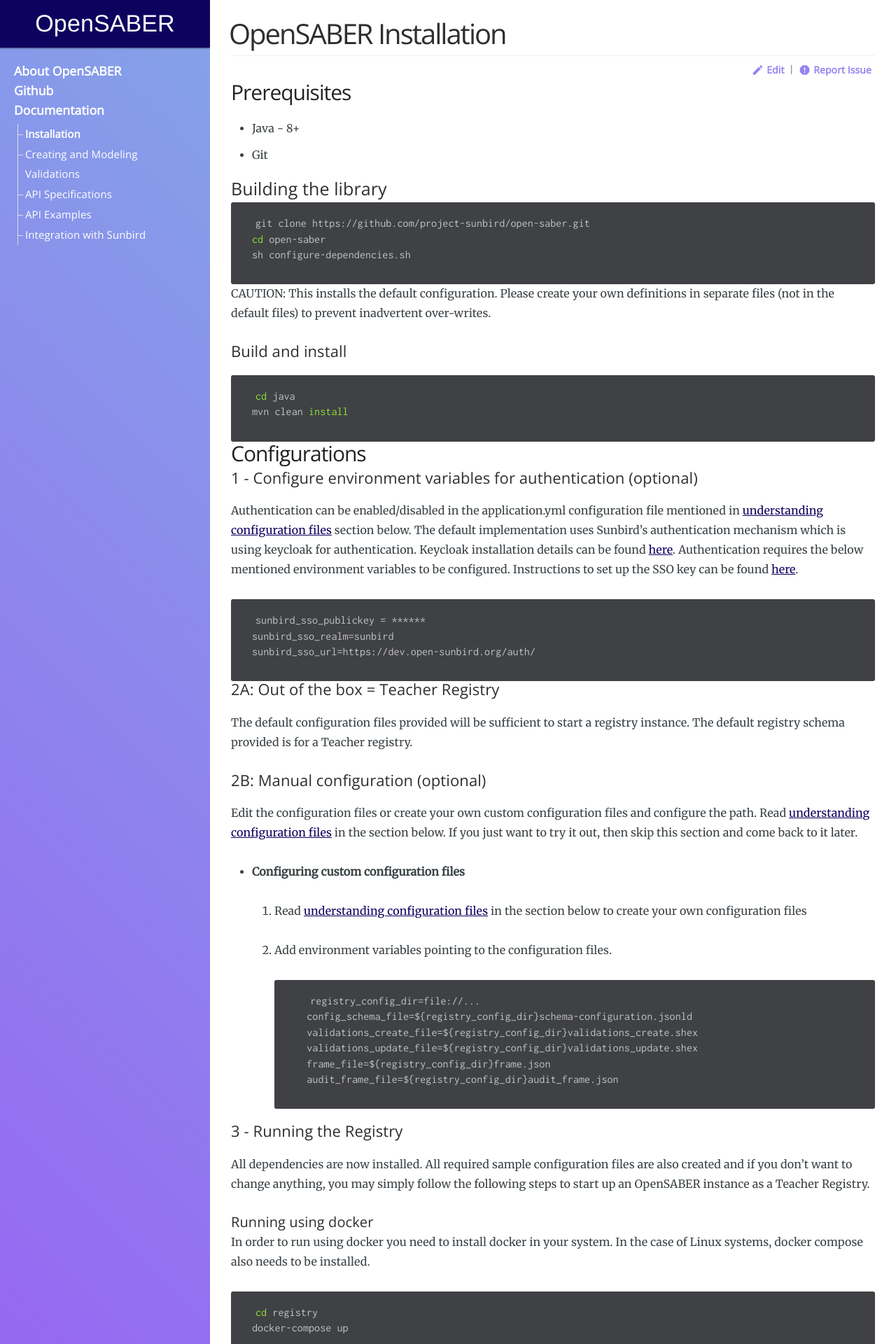
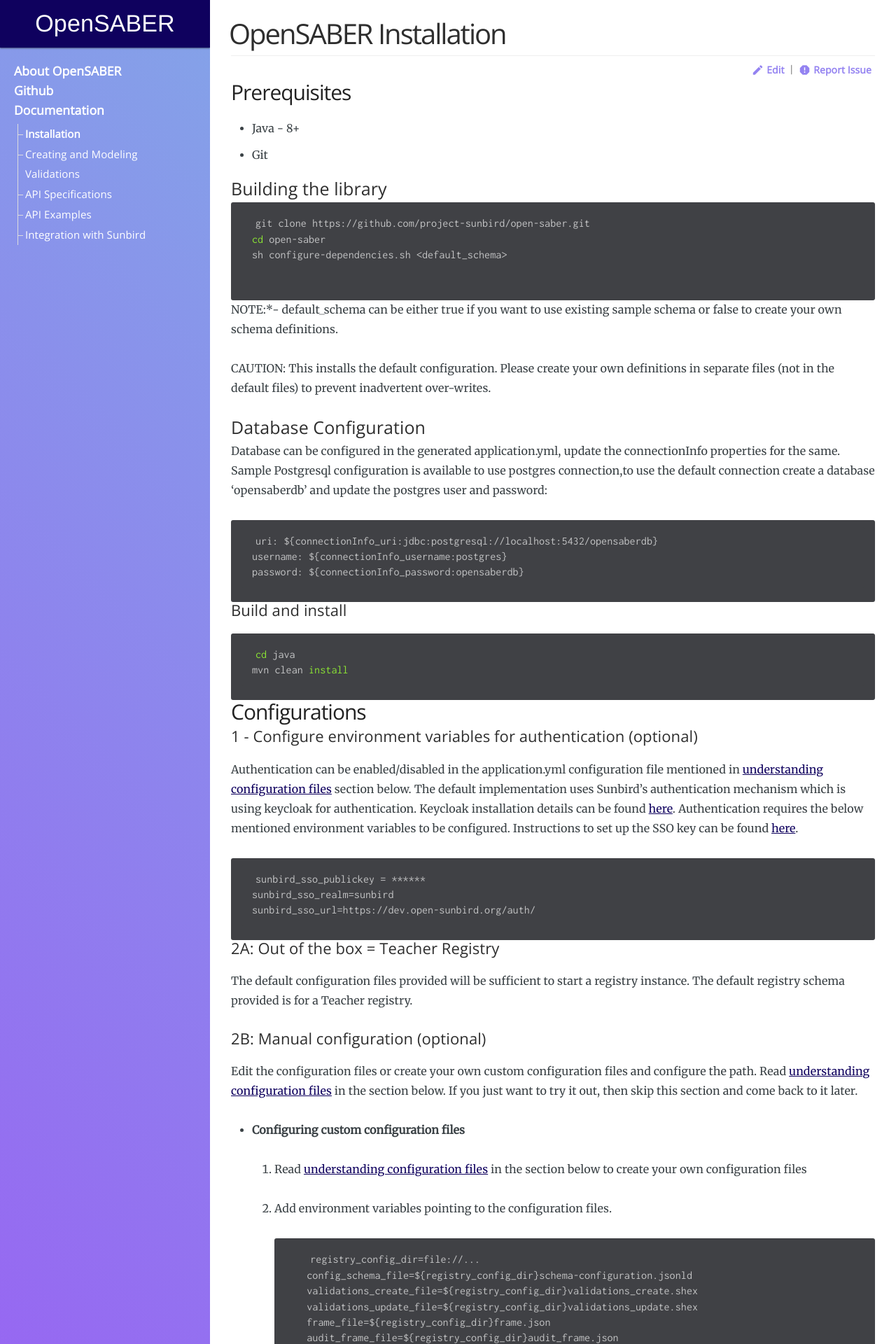
Before and after one commit to project-sunbird/open-saber-docs, a Jekyll site: the page built from _posts/2018-09-11-Installation.md, in a window 1280 px wide. Shown: the top 1920 px of the page at 70% size. Built offline with Jekyll 4.4.1, drawn with Linux system fonts in a browser that asks for light colours; nearby versions of some CDN libraries; some web fonts are replaced; some of the changed text lies outside the part shown.

Commit message:
Update 2018-09-11-Installation.md

````diff
--- a/_posts/2018-09-11-Installation.md
+++ b/_posts/2018-09-11-Installation.md
@@ -20,9 +20,21 @@
 ```sh
 git clone https://github.com/project-sunbird/open-saber.git
 cd open-saber
-sh configure-dependencies.sh
+sh configure-dependencies.sh <default_schema>
+
 ```
+NOTE:*- default_schema can be either true if you want to use existing sample schema or false to create your own schema definitions.
+
 CAUTION: This installs the default configuration. Please create your own definitions in separate files (not in the default files) to prevent inadvertent over-writes.
+
+### Database Configuration
+Database can be configured in the generated application.yml, update the connectionInfo properties for the same.
+Sample Postgresql configuration is available to use postgres connection,to use the default connection create a database 'opensaberdb' and update the postgres user and password:
+```
+uri: ${connectionInfo_uri:jdbc:postgresql://localhost:5432/opensaberdb}
+username: ${connectionInfo_username:postgres}
+password: ${connectionInfo_password:opensaberdb}
+```
 
 #### Build and install
 ```sh
````
Also changed, not shown: other parts of _posts/2018-09-11-Installation.md (+1 -1 lines).
